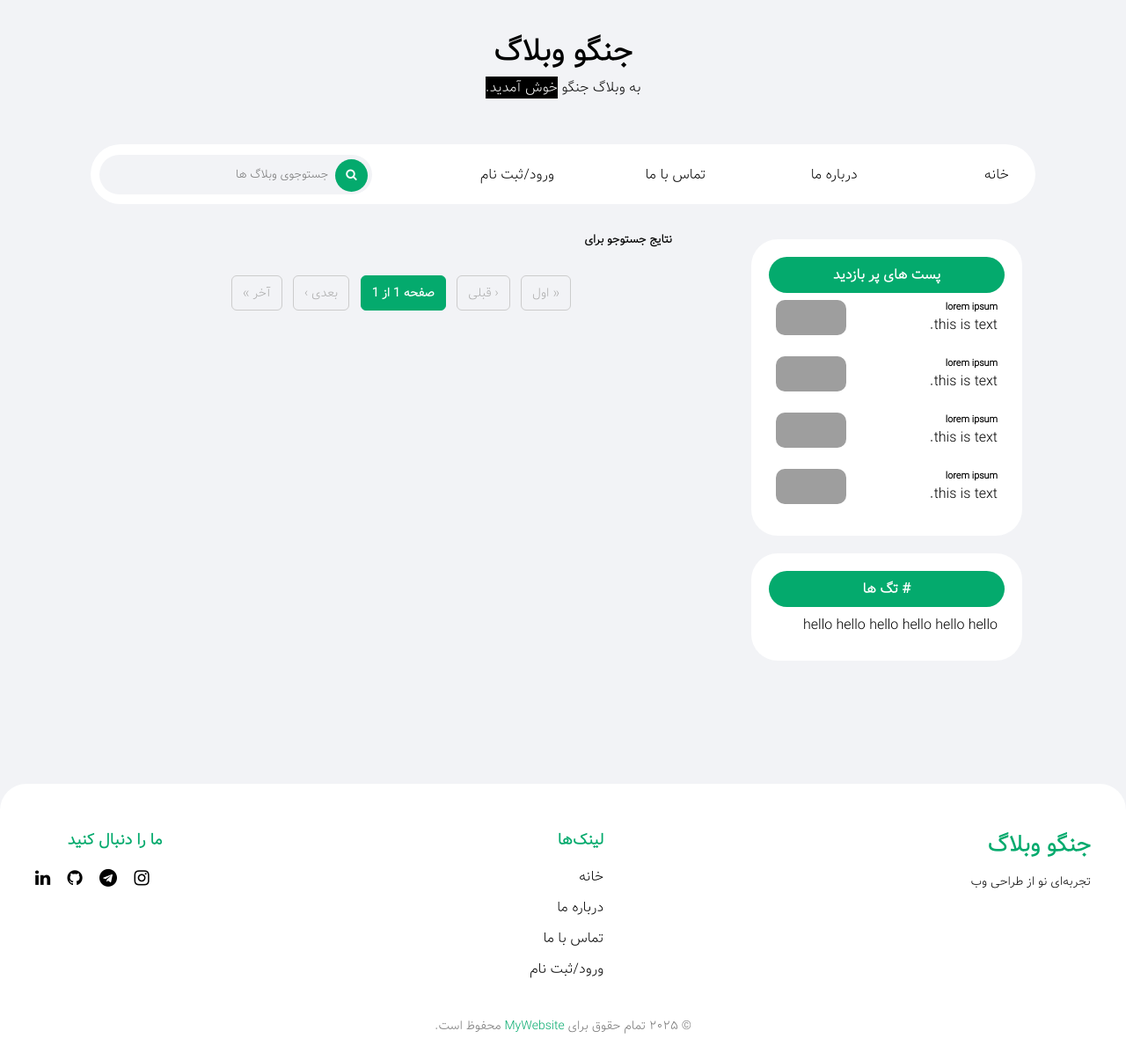
After one commit to mr-dargi/djangoblog, a Django app: page /search/ in a window 1280 px wide. The commit adds this page. Shown: the whole page at 88% size. Run offline with Django 5.2, Linux system fonts and the light colour scheme; data that the repository does not hold is empty; grey boxes are pictures that could not be loaded.

Commit message:
feat: add search bar view to search for posts with author name, body content and title and add style and it's form in template

```diff
--- a/blogs/urls.py
+++ b/blogs/urls.py
@@ -7,4 +7,5 @@ urlpatterns = [
     path("", views.home, name="home"),
     path("detail/<slug:slug>", views.post_detail, name="post_detail"),
     path("comment/delete/<int:pk>/", views.delete_comment, name="delete_comment"),
+    path("search/", views.post_search, name="post_search"),
 ]
--- a/blogs/views.py
+++ b/blogs/views.py
@@ -1,6 +1,6 @@
 from django.shortcuts import render, get_object_or_404, redirect
 from .models import Post, Comment
-from django.core.paginator import Paginator
+from django.core.paginator import Paginator, EmptyPage, PageNotAnInteger
 from .forms import CommentForm
 from django.contrib import messages
 from django.db.models import Count, Q
@@ -82,3 +82,38 @@ def delete_comment(request, pk):
     else:
         messages.error(request, "شما دارای دسترسی برای حذف این کامنت نیستید.", "danger")
         return redirect("blogs:post_detail", slug=comment.post.slug)
+
+
+def post_search(request):
+    """
+    Search view: searches published posts by a query string.
+    - reads 'q' from GET params
+    - searches title, body and author's username (case-insensitive)
+    - paginates results and preserves the query string across pages
+    """
+    query = request.GET.get("q", "").strip()
+    page_number = request.GET.get("page", 1)
+    qs = Post.objects.filter(status="published").annotate(
+        top_level_comments = Count("comments", filter=Q(comments__parent__isnull=True))
+    )
+
+    if query:
+        qs = qs.filter(
+                Q(title__icontains=query) |
+                Q(body__icontains=query) |
+                Q(author__user_name__icontains=query)
+            ).distinct()
+
+    paginator = Paginator(qs.order_by("-updated_at"), 4)
+
+    try:
+        posts = paginator.page(page_number)
+    except PageNotAnInteger:
+        posts = paginator.page(1)
+    except EmptyPage:
+        posts = paginator.page(paginator.num_pages)
+
+    return render(request, "blogs/post_search.html", {
+        "query": query,
+        "posts": posts,
+    })
--- a/static/css/styles.css
+++ b/static/css/styles.css
@@ -145,19 +145,19 @@ button {
     height: 46px;
     background-color: white;
     color: rgb(156, 156, 156);
-    padding: 10px 40px 10px 12px;
+    padding: 10px 60px 10px 12px;
     font-size: 16px;
     border-radius: 100px;
     box-sizing: border-box;
 }
 
 /* Mobile Search icon */
-.mobile-search-container .search-icon {
+.mobile-search-container button {
     position: absolute;
     right: 32px;
-    top: 50%;
+    top: 40%;
     transform: translateY(-50%);
-    color: #999;
+    color: #fff;
     pointer-events: none;
     font-size: 16px;
 }
@@ -170,6 +170,10 @@ button {
     grid-template-areas: "content content content content content content"
     "pop pop pop pop pop pop"
     "tags tags tags tags tags tags";
+}
+
+.post-search-title {
+    padding: 10px 50px;
 }
 
 /* Main section => content */
@@ -1217,10 +1221,12 @@ details[open] .chev {
     }
 
 
-    #navbar-search i {
+    #navbar-search button {
         position: absolute;
         right: 40px;
-        top: 30%;
+        top: 0;
+        margin: 0px;
+        margin-top: 5px;
     }
 
     .navbar div:last-child {
@@ -1233,7 +1239,7 @@ details[open] .chev {
         height: 45px;
         width: 90%;
         background-color: #f2f3f6;
-        padding-right: 30px;
+        padding-right: 50px;
         color: rgb(156, 156, 156);
     }
 
--- a/templates/blogs/partials/navbar.html
+++ b/templates/blogs/partials/navbar.html
@@ -20,9 +20,11 @@
             </div>
         {% endwith %}
         <div id="navbar-search">
-            <form action="" method="get">
-            <input type="text" value="جستو جو وبلاگ ها">
-            <i class="fa fa-search"></i>
+            <form action="{% url 'blogs:post_search' %}" method="get">
+                <input type="text" name="q"  placeholder="جستوجوی وبلاگ ها" value="{{ request.GET.q|default_if_none:'' }}">
+                <button type="submit">
+                    <i class="fa fa-search"></i>
+                </button>
             </form>
         </div>
     </div>
@@ -31,9 +33,11 @@
 <!-- Mobile or tablet view searchbar -->
 <div id="mobile-searchbar" class="mobile-sticky-searchbar">
     <div class="mobile-search-container">
-        <form action="" method="get">
-        <input type="text" value="جستو جو وبلاگ ها">
-        <i class="fa fa-search search-icon"></i>
+        <form action="{% url 'blogs:post_search' %}" method="get">
+                <input type="text" name="q"  placeholder="جستوجوی وبلاگ ها" value="{{ request.GET.q|default_if_none:'' }}">
+                <button type="submit">
+                    <i class="fa fa-search"></i>
+                </button>
         </form>
     </div>
 </div>
--- /dev/null
+++ b/templates/blogs/post_search.html
@@ -0,0 +1,154 @@
+{% extends "../base.html" %}
+
+
+{% block content %}
+
+    {% include "./partials/brand.html" %}
+
+    <!-- Main -->
+    <div class="container">
+      {% include "./partials/navbar.html" %}
+        <div class="main">
+
+          <!-- Post content -->
+          <div class="content">
+
+            <h5 class="post-search-title">نتایج جستوجو برای {% if query %} {{ query }} {% endif %}</h5>
+
+            {% if posts.object_list %}
+                {% for post in posts %}
+                    <div class="card">
+                        <div class="card-image">
+                            <img src="{{ post.image.url }}" alt="pic">
+                        </div>
+                        <div class="card-title">
+                            <h1>{{ post.title }}</h1>
+                        </div>
+                        <div class="card-publish-date">
+                            <h5><span>{{ post.updated_at }}</span></h5>
+                        </div>
+                        <div class="card-body">
+                            <p>
+                                {{ post.body|truncatewords:30|safe }}
+                            </p>
+                        </div>
+                        <div class="card-footer">
+                            <div><a href="{% url 'blogs:post_detail' post.slug %}">بیشتر...</a></div>
+                            <div class="card-footer-comment">نظرات {{ post.top_level_comments }}</span></div>
+                        </div>
+                    </div>
+                {% endfor %}
+            {% endif %}
+
+            <!-- Pagination -->
+            <div class="pagination">
+                {% if posts.has_previous %}
+                    <a href="?page=1">&laquo; اول</a>
+                    <a href="?page={{ posts.previous_page_number }}">‹ قبلی</a>
+                {% else %}
+                    <span class="disabled">&laquo; اول</span>
+                    <span class="disabled">‹ قبلی</span>
+                {% endif %}
+
+                <span class="current">
+                    صفحه {{ posts.number }} از {{ posts.paginator.num_pages }}
+                </span>
+
+                {% if posts.has_next %}
+                    <a href="?page={{ posts.next_page_number }}">بعدی ›</a>
+                    <a href="?page={{ posts.paginator.num_pages }}">آخر &raquo;</a>
+                {% else %}
+                    <span class="disabled">بعدی ›</span>
+                    <span class="disabled">آخر &raquo;</span>
+                {% endif %}
+            </div>
+
+          </div>
+
+          <!-- Popular post -->
+          <div class="popular-post">
+              <table>
+                <tr>
+                  <th>پست های پر بازدید</th>
+                </tr>
+                <tr>
+                  <td>
+                     <div>
+                      <span>
+                        <h6>lorem ipsum</h6>
+                        <p>this is text.</p>
+                      </span>
+                      <span>
+                        <img src="./woods.jpg" alt="pic">
+                      </span>
+                    </div>
+                  </td>
+                </tr>
+                <tr>
+                  <td>
+                    <div>
+                      <span>
+                        <h6>lorem ipsum</h6>
+                        <p>this is text.</p>
+                      </span>
+                      <span>
+                        <img src="./woods.jpg" alt="pic">
+                      </span>
+                    </div>
+                  </td>
+                </tr>
+                <tr>
+                  <td>
+                     <div>
+                        <span>
+                          <h6>lorem ipsum</h6>
+                          <p>this is text.</p>
+                        </span>
+                        <span>
+                          <img src="./woods.jpg" alt="pic">
+                        </span>
+                    </div>
+                  </td>
+                </tr>
+                <tr>
+                  <td>
+                     <div>
+                      <span>
+                        <h6>lorem ipsum</h6>
+                        <p>this is text.</p>
+                      </span>
+                      <span>
+                        <img src="./woods.jpg" alt="pic">
+                      </span>
+                    </div>
+                  </td>
+                </tr>
+              </table>
+          </div>
+
+
+          <!-- Tags -->
+          <div class="tags">
+            <table>
+                <tr>
+                  <th># تگ ها</th>
+                </tr>
+                <tr>
+                  <td>
+                    <span>hello</span>
+                    <span>hello</span>
+                    <span>hello</span>
+                    <span>hello</span>
+                    <span>hello</span>
+                    <span>hello</span>
+                  </td>
+                </tr>
+              </table>
+          </div>
+        </div>
+      </div>
+
+    <!-- Footer -->
+    {% include "./partials/footer.html" %}
+
+{% endblock content %}
```
